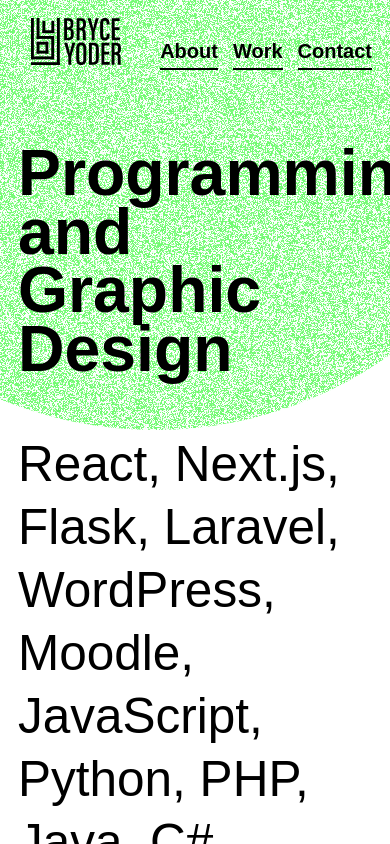
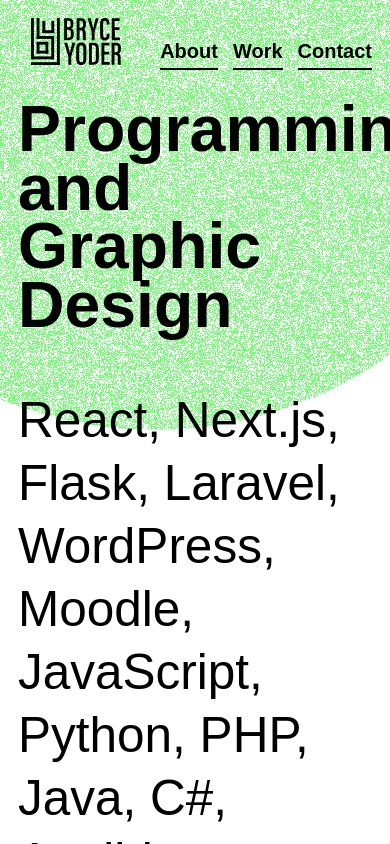
Before and after one commit to Limekiller/bryceyoder-3, a Next.js app: page / in a window 390 px wide. Shown: the top 844 px of the page. Built offline with nearby package versions, Linux system fonts and the light colour scheme; a web font is replaced by a local one.

Commit message:
CSS changes

```diff
--- a/components/Blob/Blob.js
+++ b/components/Blob/Blob.js
@@ -43,6 +43,8 @@
                     z-index: -1;
                     transition: background 0.4s ease;
                     background-blend-mode: overlay;
+                    animation: spin 10s linear infinite;
+                    animation-play-state: paused;
                 }
                 .blob.\/contact {
                     background-color: #ffe5e5;
@@ -51,7 +53,7 @@
                     background-color: #b5edff;
                 }
                 .blob.loading {
-                    animation: spin 10s linear infinite;
+                    animation-play-state: running;
                 }
 
                 @keyframes spin {
--- a/components/Footer/Footer.js
+++ b/components/Footer/Footer.js
@@ -23,7 +23,7 @@
                     }
                     .gridContainer h2 a {
                         font-size: 9vw;
-                        font-weight: 600;
+                        font-weight: 500;
                     }
                     .gridContainer h2 a:after {
                         top: 14vw;
--- a/pages/_app.js
+++ b/pages/_app.js
@@ -1,5 +1,5 @@
 import '../styles/globals.scss'
-import { AnimatePresence, motion } from 'framer-motion'
+import { AnimatePresence } from 'framer-motion'
 import Head from 'next/head'
 import Blob from '@/components/Blob/Blob.js'
 import Header from '@/components/Header/Header.js'
@@ -59,7 +59,9 @@
       </Head>
       <Header />
       <Blob />
+      <AnimatePresence exitBeforeEnter>
         <Component {...pageProps} key={router.route} />
+      </AnimatePresence>
     </>
   )
 }
--- a/pages/index.js
+++ b/pages/index.js
@@ -1,9 +1,10 @@
 import Head from 'next/head'
 import Footer from '@/components/Footer/Footer.js'
 import { useEffect, useState } from 'react'
+import { motion } from 'framer-motion';
 
 export default function Home() {
-  const titleToMatch = 'Programming and<br />Graphic Design';
+  const titleToMatch = 'Programming and Graphic Design';
   let title = '';
   const [finalTitle, setFinalTitle] = useState('')
 
@@ -22,7 +23,11 @@
   }, [])
 
   return (
-    <>
+    <motion.div
+      initial={{opacity: 0, y: -50}}
+      animate={{opacity: 1, y: 0, transition: {ease: [0.16, 1, 0.3, 1], duration: 0.75}}}
+      exit={{opacity: 0, y: 50, transition: {ease: [0.7, 0, 0.84, 0], duration: 0.75}}}
+    >
       <Head>
         <title>Bryce Yoder</title>
       </Head>
@@ -77,6 +82,6 @@
           }
         }
       `}</style>
-    </>
+    </motion.div>
   )
 }
--- a/styles/globals.scss
+++ b/styles/globals.scss
@@ -31,7 +31,7 @@
 
   a {
     &:not(.button):after {
-      height: .25rem;
+      height: .1rem;
       background: black;
       display: inline-block;
       position: absolute;
@@ -52,7 +52,7 @@
   &:after {
     content: "";
     width: 100%;
-    height: .15rem;
+    height: .1rem;
     background: black;
     display: inline-block;
     position: absolute;
@@ -113,7 +113,15 @@
 .splide__arrow {
   border-radius: 0px;
   border: 3px solid black;
-  background: white;
+  background: black;
+  color: white;
+  opacity: 1;
+}
+.splide__arrow svg {
+  fill: white;
+}
+.splide__arrow:hover svg {
+  fill: black;
 }
 .splide__pagination {
   display: none;
@@ -149,7 +157,7 @@
     font-size: 18px;
   }
   .pageContainer {
-    padding: 8rem 1rem 0rem 1rem;
+    padding: 100px 1rem 0rem 1rem;
   }
   .gridContainer {
     grid-template-columns: 33% 1fr;
@@ -157,9 +165,9 @@
   }
 
   .splide__arrows {
-    z-index: 2;
-    width: 100%;
-    left: 0;
+    top: 55vw;
+    left: 50%;
+    transform: translateX(-50%);
   }
   .splide__arrow {
     left: unset;
```
Also changed, not shown: pages/contact.js (+7 -2 lines), pages/work.js (+7 -2 lines). Lines whose indentation alone changed are shown as unchanged.
